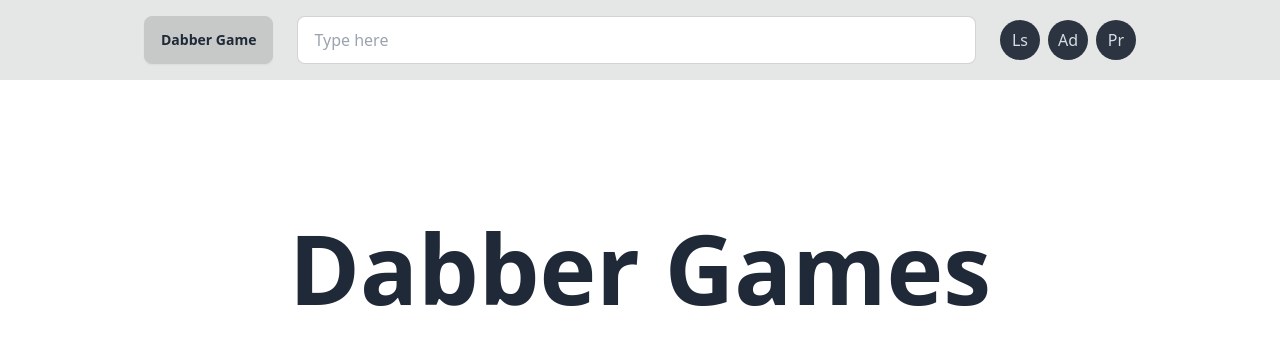
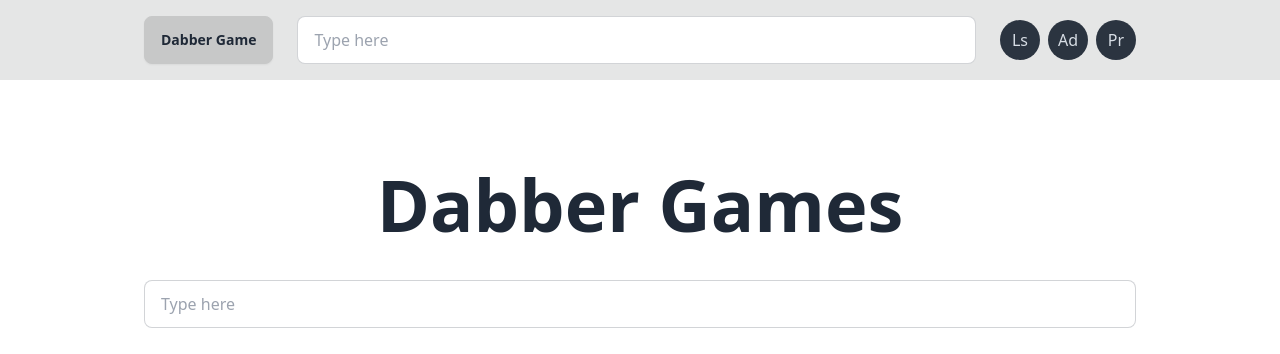
Before and after one commit to rabiibouhestine/dabbergame.tn, a SvelteKit app: page / in a window 1280 px wide. Shown: the top 354 px of the page. Built offline with nearby package versions, Linux system fonts and the light colour scheme.

Commit message:
clean up home page

```diff
--- a/src/routes/+page.svelte
+++ b/src/routes/+page.svelte
@@ -94,8 +94,8 @@
 </script>
 
 <div class="flex flex-col gap-y-10 max-w-5xl mx-auto my-10 px-4">
-	<div class="h-96 flex flex-col justify-center gap-10 items-center">
-		<h2 class="text-center text-8xl font-bold">Dabber Games</h2>
+	<div class="h-64 flex flex-col justify-center gap-10 items-center">
+		<h2 class="text-center text-7xl font-bold">Dabber Games</h2>
 		<input type="text" placeholder="Type here" class="input input-bordered w-full" />
 	</div>
 	<div class="flex flex-col md:flex-row gap-4">
```
